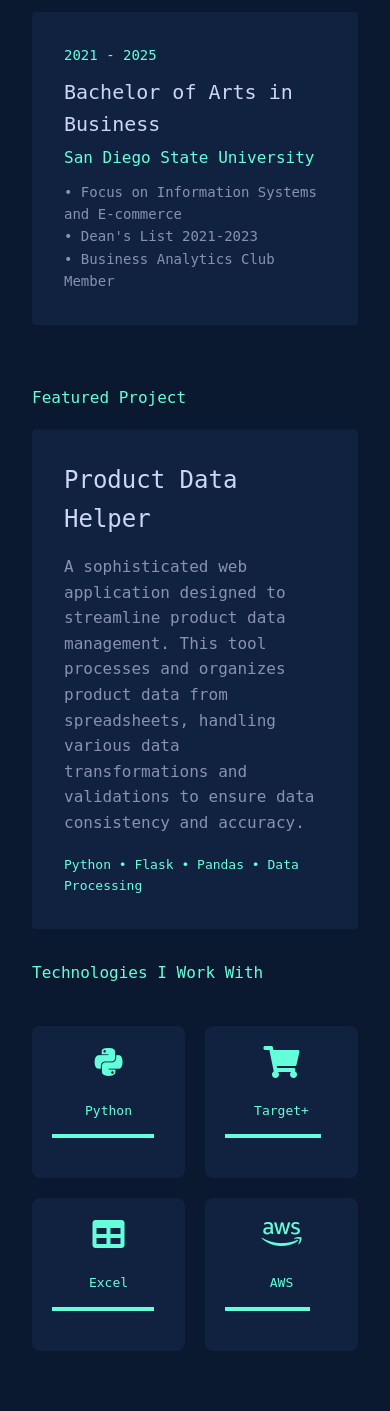
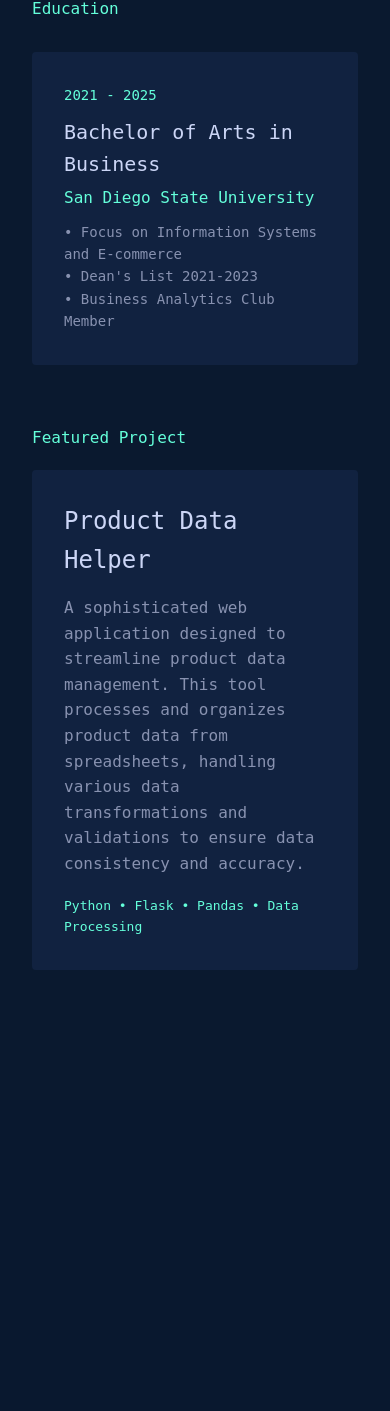
Before and after one commit to jonahumans/Migration-Assistant, a Flask app: page /about in a window 390 px wide. Shown: the part 1536-2947 px from the top of the page. After the commit the page ends 2506 px from the top, so only its background shows below. Run offline with Flask 3, Linux system fonts and the light colour scheme.

Commit message:
Assistant checkpoint: Reverted about page to simpler version
Assistant generated file changes:
- templates/about.html: Revert about page to simpler version with just contact info

---

User prompt:

ok undo all this go back to when i added my phone number and email

```diff
--- a/templates/about.html
+++ b/templates/about.html
@@ -1,4 +1,3 @@
-
 <!DOCTYPE html>
 <html lang="en">
 <head>
@@ -7,72 +6,6 @@
     <title>About Jonah Umans</title>
     <link rel="stylesheet" href="https://cdnjs.cloudflare.com/ajax/libs/font-awesome/5.15.4/css/all.min.css">
     <style>
-        @keyframes fadeIn {
-            from { opacity: 0; transform: translateY(20px); }
-            to { opacity: 1; transform: translateY(0); }
-        }
-
-        @keyframes float {
-            0% { transform: translateY(0px); }
-            50% { transform: translateY(-10px); }
-            100% { transform: translateY(0px); }
-        }
-
-        .social-links {
-            margin-top: 20px;
-        }
-
-        .social-icon {
-            font-size: 24px;
-            margin-right: 20px;
-            color: var(--highlight-color);
-            transition: transform 0.3s;
-        }
-
-        .social-icon:hover {
-            transform: translateY(-5px);
-        }
-
-        .hero {
-            animation: fadeIn 1s ease-out;
-        }
-
-        .project-card {
-            animation: float 6s ease-in-out infinite;
-        }
-
-        .skill-bar {
-            height: 4px;
-            background: var(--highlight-color);
-            width: 0;
-            transition: width 1s ease-out;
-            margin-bottom: 20px;
-        }
-
-        .tech-section {
-            display: grid;
-            grid-template-columns: repeat(auto-fit, minmax(120px, 1fr));
-            gap: 20px;
-            margin-top: 40px;
-        }
-
-        .tech-item {
-            text-align: center;
-            padding: 20px;
-            background: #112240;
-            border-radius: 8px;
-            transition: transform 0.3s;
-        }
-
-        .tech-item:hover {
-            transform: translateY(-5px);
-        }
-
-        .tech-item i {
-            font-size: 32px;
-            color: var(--highlight-color);
-            margin-bottom: 10px;
-        }
         :root {
             --primary-color: #0a192f;
             --text-color: #8892b0;
@@ -115,7 +48,7 @@
         .container {
             max-width: 1000px;
             margin: 0 auto;
-            padding: 60px 2rem;
+            padding: 100px 2rem;
         }
 
         .hero {
@@ -149,6 +82,21 @@
             max-width: 540px;
             margin: 15px 0 30px;
             font-size: 16px;
+        }
+
+        .social-links {
+            margin-top: 20px;
+        }
+
+        .social-icon {
+            font-size: 24px;
+            margin-right: 20px;
+            color: var(--highlight-color);
+            transition: transform 0.3s;
+        }
+
+        .social-icon:hover {
+            transform: translateY(-5px);
         }
 
         .breadcrumb-container {
@@ -261,7 +209,6 @@
                         • Built Python tools for data transformation and validation
                     </div>
                 </div>
-
             </div>
 
             <div class="small-heading" style="margin-top: 50px;">Education</div>
@@ -289,48 +236,6 @@
                 <div class="tech-stack">Python • Flask • Pandas • Data Processing</div>
             </div>
         </section>
-
-        <section class="tech-stack">
-            <div class="small-heading">Technologies I Work With</div>
-            <div class="tech-section">
-                <div class="tech-item">
-                    <i class="fab fa-python"></i>
-                    <p>Python</p>
-                    <div class="skill-bar" data-width="90"></div>
-                </div>
-                <div class="tech-item">
-                    <i class="fas fa-shopping-cart"></i>
-                    <p>Target+</p>
-                    <div class="skill-bar" data-width="85"></div>
-                </div>
-                <div class="tech-item">
-                    <i class="fas fa-table"></i>
-                    <p>Excel</p>
-                    <div class="skill-bar" data-width="90"></div>
-                </div>
-                <div class="tech-item">
-                    <i class="fab fa-aws"></i>
-                    <p>AWS</p>
-                    <div class="skill-bar" data-width="75"></div>
-                </div>
-            </div>
-        </section>
     </div>
-
-    <script>
-        // Animate skill bars on scroll
-        function animateSkillBars() {
-            const skillBars = document.querySelectorAll('.skill-bar');
-            skillBars.forEach(bar => {
-                const width = bar.getAttribute('data-width');
-                bar.style.width = width + '%';
-            });
-        }
-
-        // Trigger animation when page loads
-        document.addEventListener('DOMContentLoaded', () => {
-            setTimeout(animateSkillBars, 500);
-        });
-    </script>
 </body>
 </html>
```
